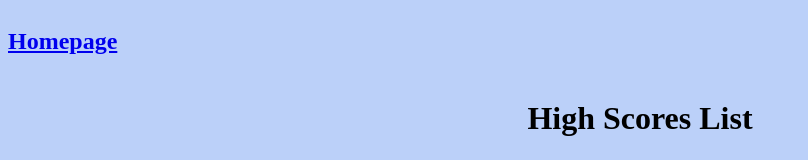
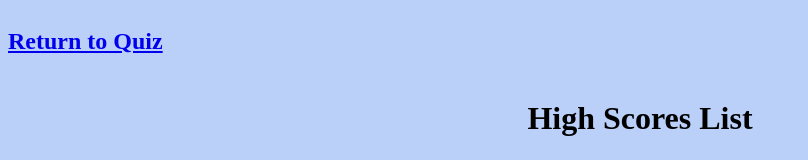
Before and after one commit to Annie-McElroy/coding-quiz, a plain HTML site: page highscore.html in a window 1280 px wide. Shown: the top 160 px of the page, without its empty margins (0-808 px from the left). Drawn offline with Linux system fonts and the light colour scheme.

Commit message:
Changed wording to go back to the quiz

```diff
--- a/highscore.html
+++ b/highscore.html
@@ -8,7 +8,7 @@
 </head>
 <body>
     <header>
-        <h2><a href="index.html" class="home">Homepage</a></h2>
+        <h2><a href="index.html" class="home">Return to Quiz</a></h2>
     </header>
     <main class="highscore-list">
         <h1 class="head">High Scores List</h1>
```
